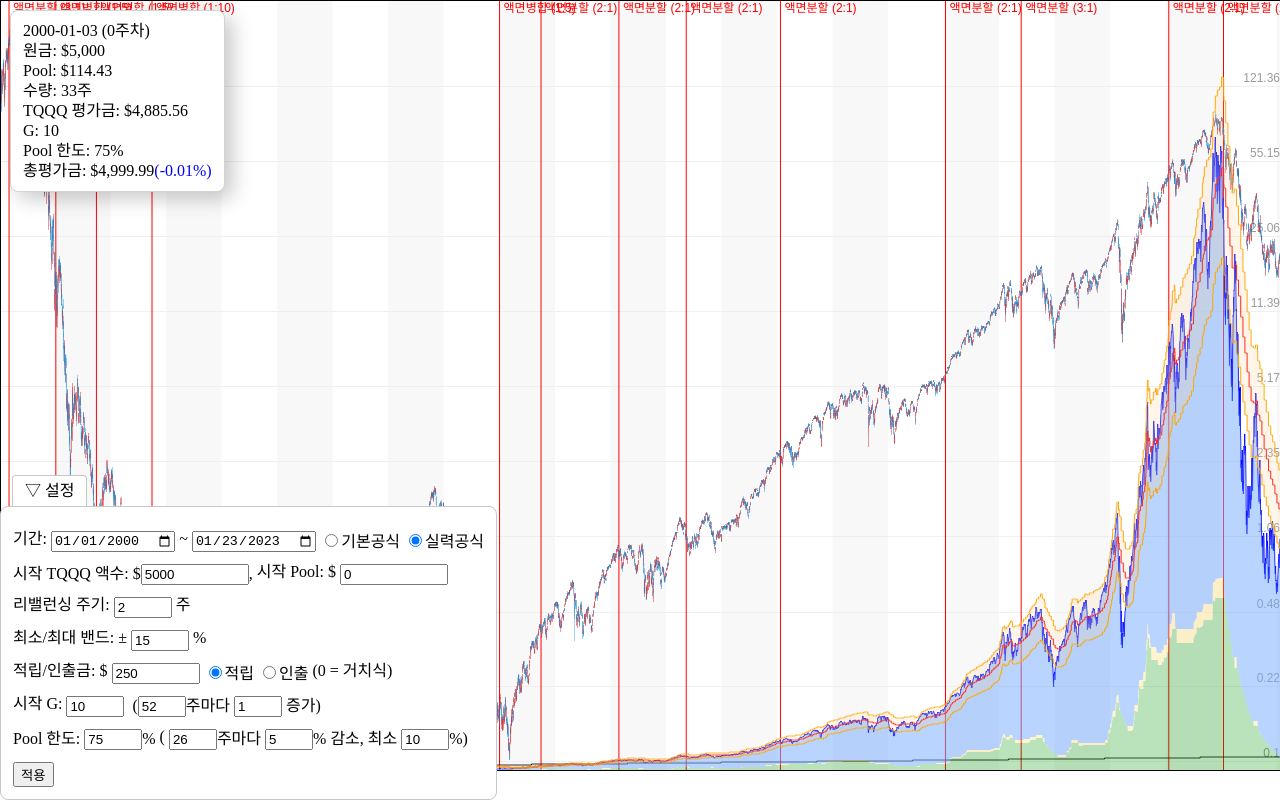
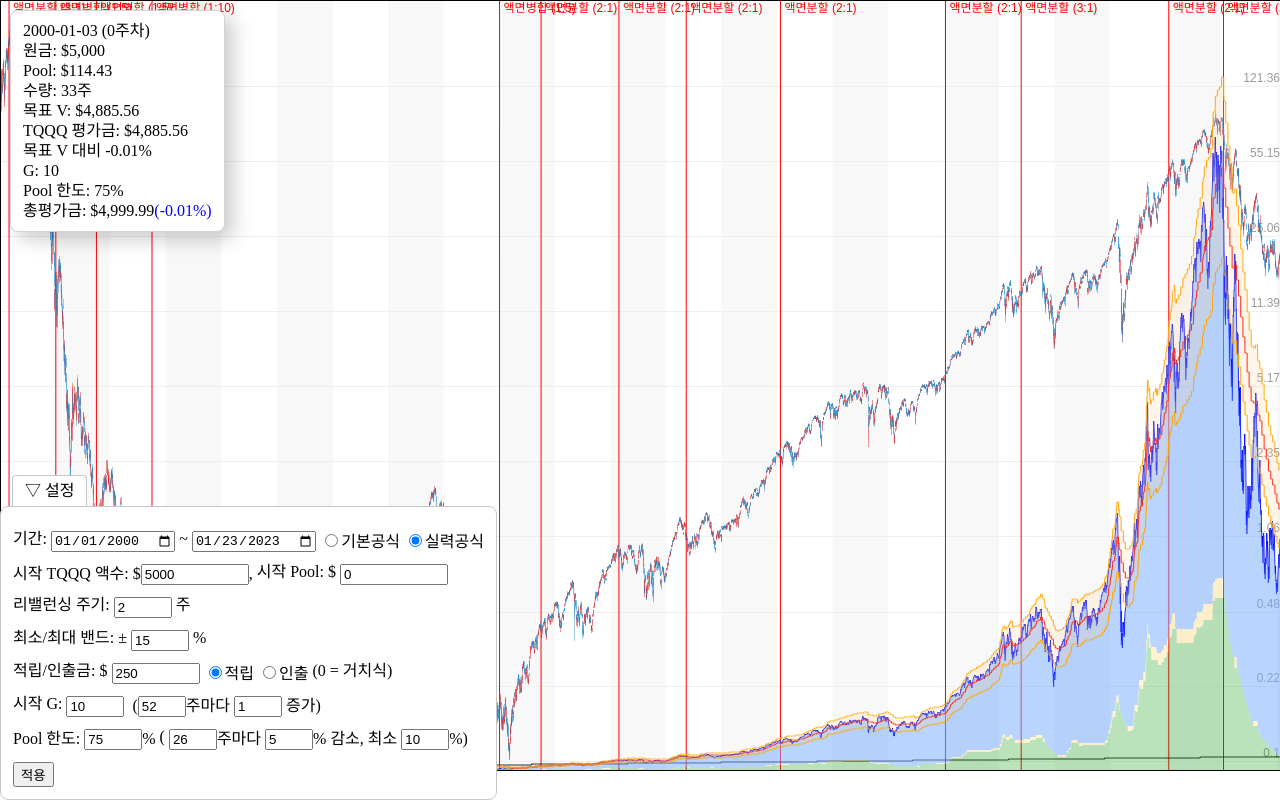
Before and after one commit to Droomii/vr-simul, a React (Create React App) app: page / in a window 1280 px wide. Both pictures are taken after a click on the button "적용". Built offline with nearby package versions, Linux system fonts and the light colour scheme.

Commit message:
add target v label

```diff
--- a/src/common/component/chart/ChartMain.tsx
+++ b/src/common/component/chart/ChartMain.tsx
@@ -288,6 +288,8 @@
     const stockCount = mousePosData.vrData.stockCount;
     const marketPrice = Util.dropDecimal(mousePosData.vrData.stockCount * mousePosData.stockData.close * mousePosData.stockData.ratio, 2);
     const totalValue = pool + marketPrice
+    const targetValue = Util.dropDecimal(mousePosData.vrData.targetValue, 2);
+    const targetValueRate = Util.dropDecimal((marketPrice / mousePosData.vrData.targetValue  - 1) * 100, 2);
     const poolDiff = Util.dropDecimal(mousePosData.vrData.poolDiff, 2);
     const countDiff = Util.dropDecimal(mousePosData.vrData.countDiff, 2);
     const costBasis = Util.dropDecimal(mousePosData.vrData.costBasis, 2);
@@ -309,7 +311,9 @@
       close,
       rate,
       gradient,
-      poolLimit
+      poolLimit,
+      targetValue,
+      targetValueRate
     }
   })();
   return <div className={styles.wrapper}>
@@ -333,8 +337,10 @@
                         style={{color: label.countDiff > 0 ? 'blue' : 'red'}}>({label.poolDiff > 0 ? '+' : '-'}${Math.abs(label.poolDiff).toLocaleString()})</span>}</div>
                 <div>수량: {label.stockCount.toLocaleString()}주 {!!label.countDiff && <span
                     style={{color: label.countDiff > 0 ? 'red' : 'blue'}}>({label.countDiff > 0 && '+'}{label.countDiff.toLocaleString()})</span>}</div>
+              <div>목표 V: ${label.targetValue.toLocaleString()}</div>
               <div>TQQQ 평가금:
                 ${label.marketPrice.toLocaleString()}</div>
+              <div>목표 V 대비 {label.targetValueRate}%</div>
                 <div>G: {label.gradient}</div>
                 <div>Pool 한도: {label.poolLimit}%</div>
                 <div>총평가금:
--- a/src/stockData/TQQQ_virtual.ts
+++ b/src/stockData/TQQQ_virtual.ts
@@ -2760,12 +2760,12 @@
 2009-10-01,2:1`
 
 const getJoinedData = async () => {
-    const dataFetch = await fetch(`/data/TQQQ.csv`).then(v => v.text());
+    const dataFetch = await fetch(`${process.env?.PUBLIC_URL}/data/TQQQ.csv`).then(v => v.text());
     return data + dataFetch.substring(dataFetch.indexOf('\n'));
 }
 
 const getJoinedSplit = async () => {
-    const dataFetch = await fetch(`/data/TQQQ_split.csv`).then(v => v.text());
+    const dataFetch = await fetch(`${process.env?.PUBLIC_URL}/data/TQQQ_split.csv`).then(v => v.text());
     return split + dataFetch.substring(dataFetch.indexOf('\n'));
 }
 
```
